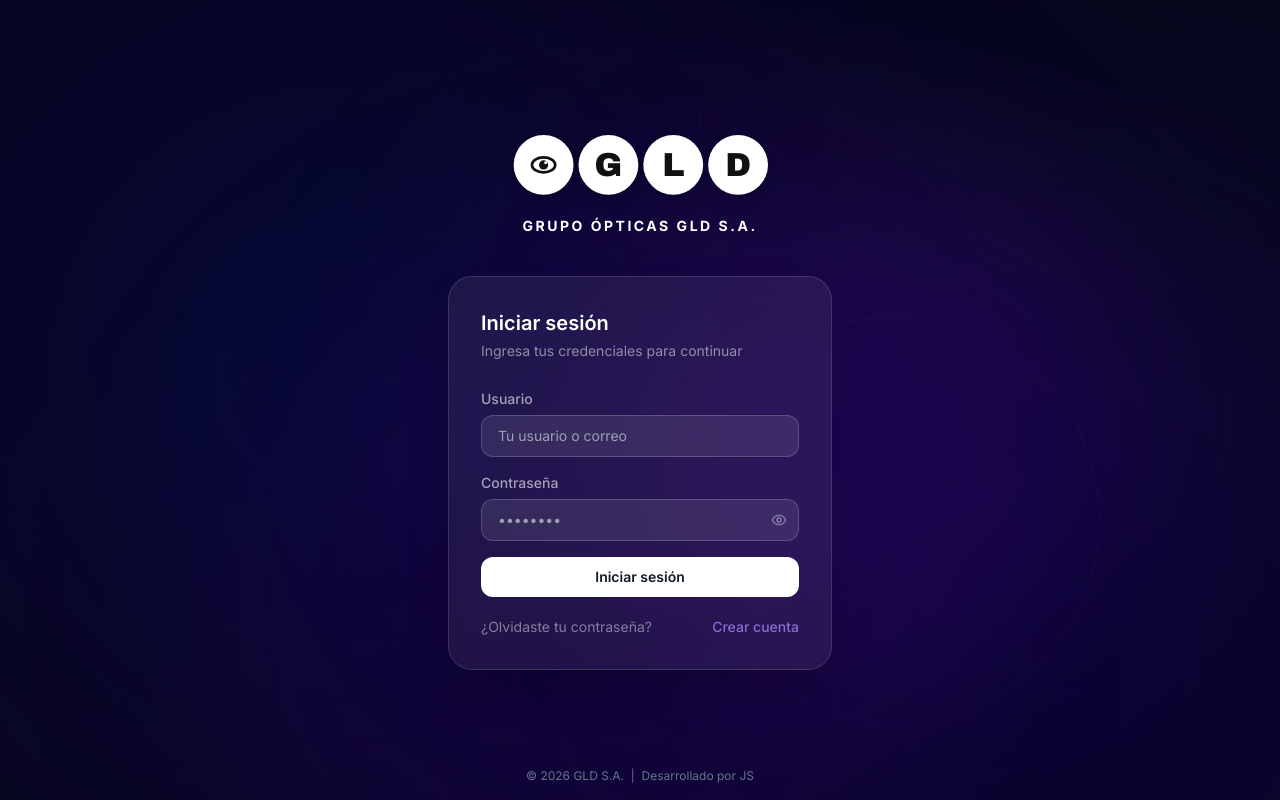
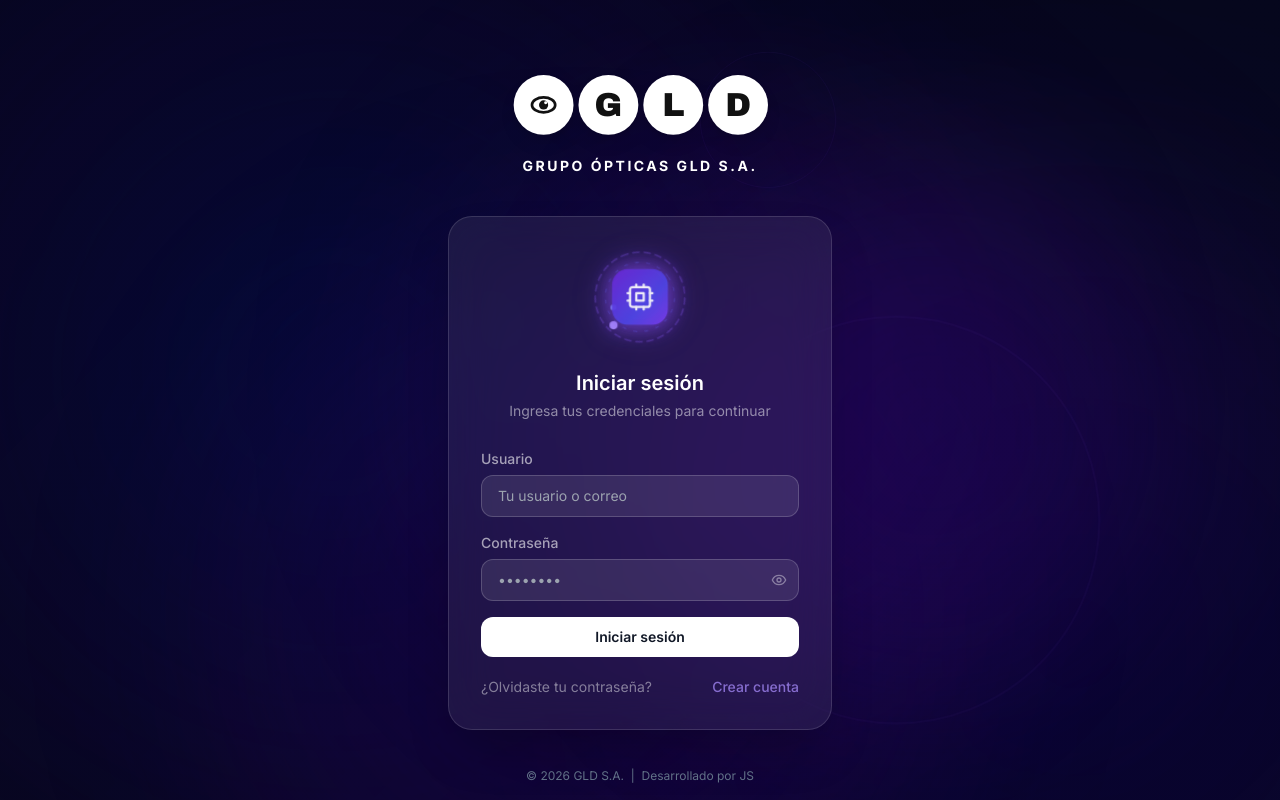
Before and after one commit to JSEGURAE/gld-tickets-frontend, a React (Vite) app: page /login in a window 1280 px wide. Built offline with nearby package versions, Linux system fonts and the light colour scheme.

Commit message:
initial commit

```diff
--- a/src/pages/Login.jsx
+++ b/src/pages/Login.jsx
@@ -3,6 +3,39 @@ import { useNavigate, Link } from 'react-router-dom'
 import { Eye, EyeOff, Loader2 } from 'lucide-react'
 import { login } from '../api/auth'
 import useAuthStore from '../store/authStore'
+
+const breatheStyle = `
+  @keyframes breathe {
+    0%, 100% { transform: scale(1);    filter: drop-shadow(0 0 8px rgba(139,92,246,0.6)); }
+    50%       { transform: scale(1.07); filter: drop-shadow(0 0 22px rgba(167,139,250,0.9)); }
+  }
+  @keyframes orbit {
+    from { transform: rotate(0deg)   translateX(38px) rotate(0deg); }
+    to   { transform: rotate(360deg) translateX(38px) rotate(-360deg); }
+  }
+  @keyframes orbit-rev {
+    from { transform: rotate(0deg)   translateX(28px) rotate(0deg); }
+    to   { transform: rotate(-360deg) translateX(28px) rotate(360deg); }
+  }
+  @keyframes ring-spin {
+    from { transform: rotate(0deg);   }
+    to   { transform: rotate(360deg); }
+  }
+  @keyframes ring-spin-rev {
+    from { transform: rotate(0deg);   }
+    to   { transform: rotate(-360deg);}
+  }
+  @keyframes core-pulse {
+    0%, 100% { opacity: 1;   transform: scale(1);    }
+    50%       { opacity: 0.75; transform: scale(0.93); }
+  }
+  .tech-breathe  { animation: breathe 3s ease-in-out infinite; }
+  .orbit-dot     { animation: orbit 4s linear infinite; }
+  .orbit-dot-rev { animation: orbit-rev 3s linear infinite; }
+  .ring-outer    { animation: ring-spin 8s linear infinite; }
+  .ring-inner    { animation: ring-spin-rev 5s linear infinite; }
+  .core-pulse    { animation: core-pulse 2.5s ease-in-out infinite; }
+`
 
 function GldLogo() {
   return (
@@ -95,8 +128,54 @@ export default function Login() {
             border: '1px solid rgba(255,255,255,0.13)',
           }}
         >
-          <h2 className="text-xl font-semibold text-white mb-1">Iniciar sesión</h2>
-          <p className="text-white/50 text-sm mb-7">Ingresa tus credenciales para continuar</p>
+          <style>{breatheStyle}</style>
+
+          {/* Animated tech icon */}
+          <div className="flex justify-center mb-6">
+            <div className="tech-breathe relative flex items-center justify-center" style={{ width: 96, height: 96 }}>
+
+              {/* Rotating dashed outer ring */}
+              <svg className="ring-outer absolute inset-0" width="96" height="96" viewBox="0 0 96 96">
+                <circle cx="48" cy="48" r="44" fill="none" stroke="rgba(139,92,246,0.35)"
+                  strokeWidth="1.5" strokeDasharray="6 5" strokeLinecap="round" />
+              </svg>
+
+              {/* Rotating inner ring */}
+              <svg className="ring-inner absolute inset-0" width="96" height="96" viewBox="0 0 96 96">
+                <circle cx="48" cy="48" r="34" fill="none" stroke="rgba(99,102,241,0.4)"
+                  strokeWidth="1" strokeDasharray="3 8" strokeLinecap="round" />
+              </svg>
+
+              {/* Orbiting dots */}
+              <div className="absolute inset-0 flex items-center justify-center">
+                <div className="orbit-dot w-2 h-2 rounded-full" style={{ background: '#a78bfa' }} />
+              </div>
+              <div className="absolute inset-0 flex items-center justify-center" style={{ animationDelay: '1.5s' }}>
+                <div className="orbit-dot-rev w-1.5 h-1.5 rounded-full" style={{ background: '#818cf8', animationDelay: '0.8s' }} />
+              </div>
+
+              {/* Core */}
+              <div className="core-pulse relative w-14 h-14 rounded-2xl flex items-center justify-center"
+                style={{ background: 'linear-gradient(135deg, #6d28d9 0%, #4f46e5 60%, #7c3aed 100%)', boxShadow: '0 0 24px rgba(109,40,217,0.6)' }}>
+                {/* Circuit SVG icon */}
+                <svg width="30" height="30" viewBox="0 0 24 24" fill="none" stroke="white" strokeWidth="1.8" strokeLinecap="round" strokeLinejoin="round">
+                  <rect x="4" y="4" width="16" height="16" rx="2" />
+                  <rect x="9" y="9" width="6" height="6" />
+                  <line x1="9"  y1="2"  x2="9"  y2="4"  />
+                  <line x1="15" y1="2"  x2="15" y2="4"  />
+                  <line x1="9"  y1="20" x2="9"  y2="22" />
+                  <line x1="15" y1="20" x2="15" y2="22" />
+                  <line x1="2"  y1="9"  x2="4"  y2="9"  />
+                  <line x1="2"  y1="15" x2="4"  y2="15" />
+                  <line x1="20" y1="9"  x2="22" y2="9"  />
+                  <line x1="20" y1="15" x2="22" y2="15" />
+                </svg>
+              </div>
+            </div>
+          </div>
+
+          <h2 className="text-xl font-semibold text-white mb-1 text-center">Iniciar sesión</h2>
+          <p className="text-white/50 text-sm mb-7 text-center">Ingresa tus credenciales para continuar</p>
 
           <form onSubmit={handleSubmit} className="space-y-4">
 
```
Also changed, not shown: 1 other file (tests, documents, lock files or other folders).
